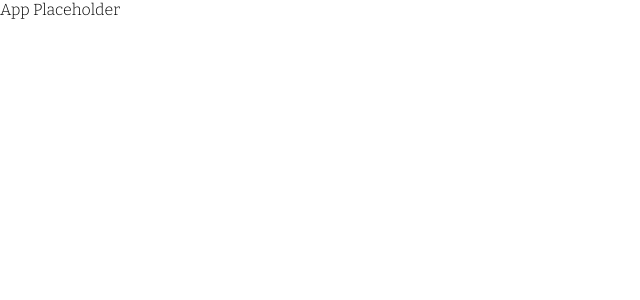
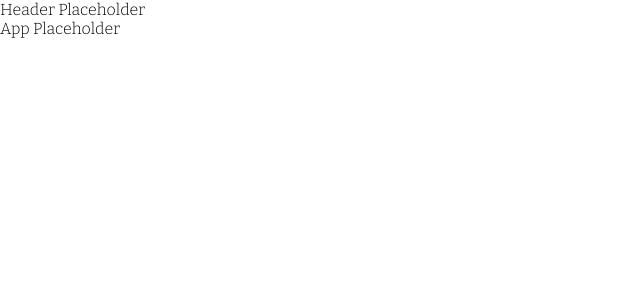
Before and after one commit to profydev/reddit-timer-kuldeep230, a React (Create React App) app: page / in a window 1280 px wide. Shown: the top 300 px of the page, without its empty margins (0-640 px from the left). Built offline with nearby package versions, Linux system fonts and the light colour scheme.

Commit message:
Header added to App.js

```diff
--- a/src/App.js
+++ b/src/App.js
@@ -1,6 +1,7 @@
 /* eslint-disable quotes */
 import React from "react";
-import { BrowserRouter as Router, Route } from "react-router-dom";
+import { BrowserRouter as Router, Route, Switch } from "react-router-dom";
+import Header from "./Header";
 import GlobalStyle from "./globalStyles";
 
 function App() {
@@ -8,9 +9,12 @@ function App() {
     <Router>
       <div>
         <GlobalStyle />
+        <Header />
         App Placeholder
-        <Route exact path="/" />
-        <Route exact path="/search" />
+        <Switch>
+          <Route exact path="/" />
+          <Route exact path="/search" />
+        </Switch>
       </div>
     </Router>
   );
--- /dev/null
+++ b/src/Header.js
@@ -0,0 +1,8 @@
+/* eslint-disable quotes */
+import React from "react";
+
+function Header() {
+  return <header>Header Placeholder</header>;
+}
+
+export default Header;
```
